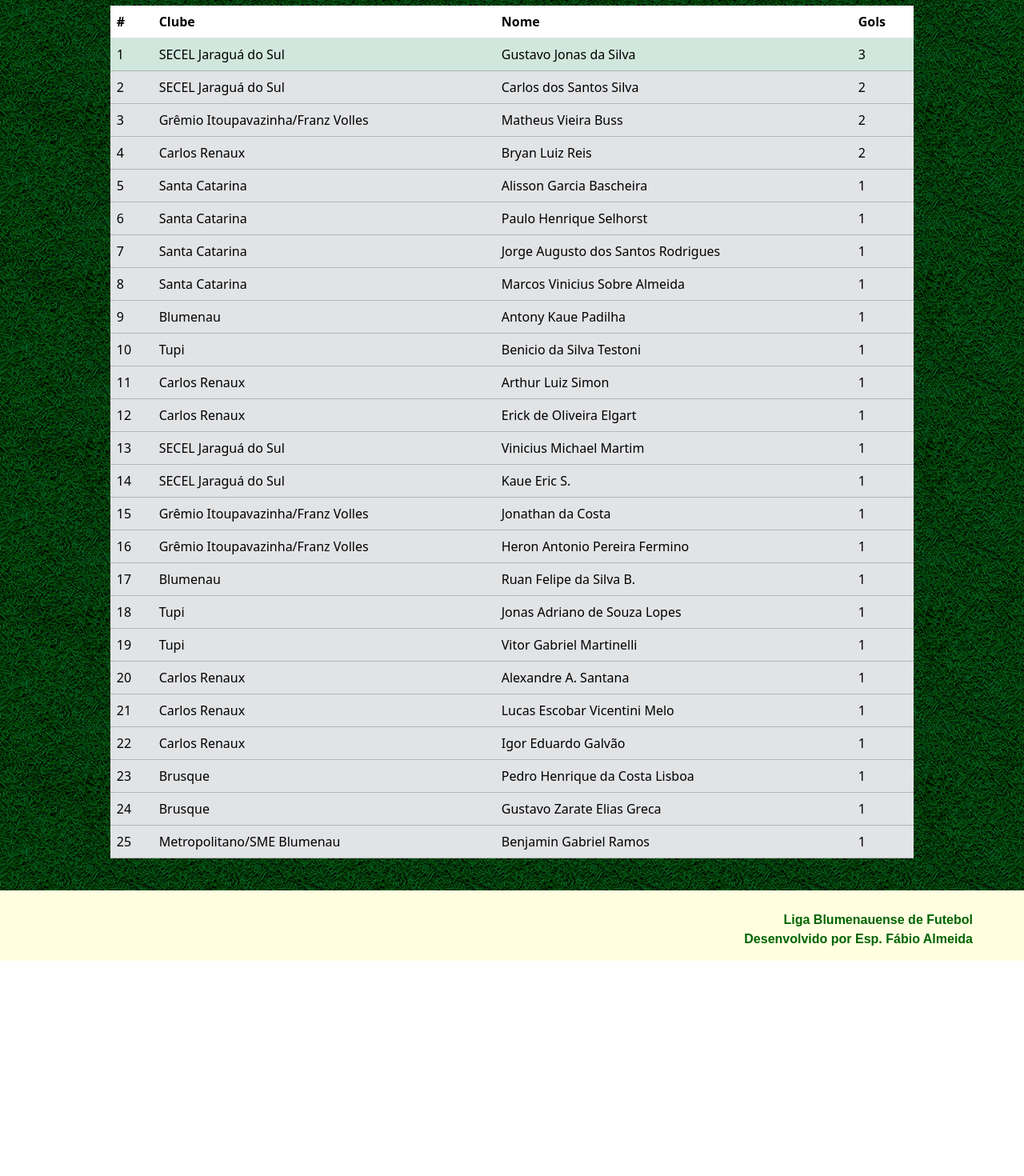
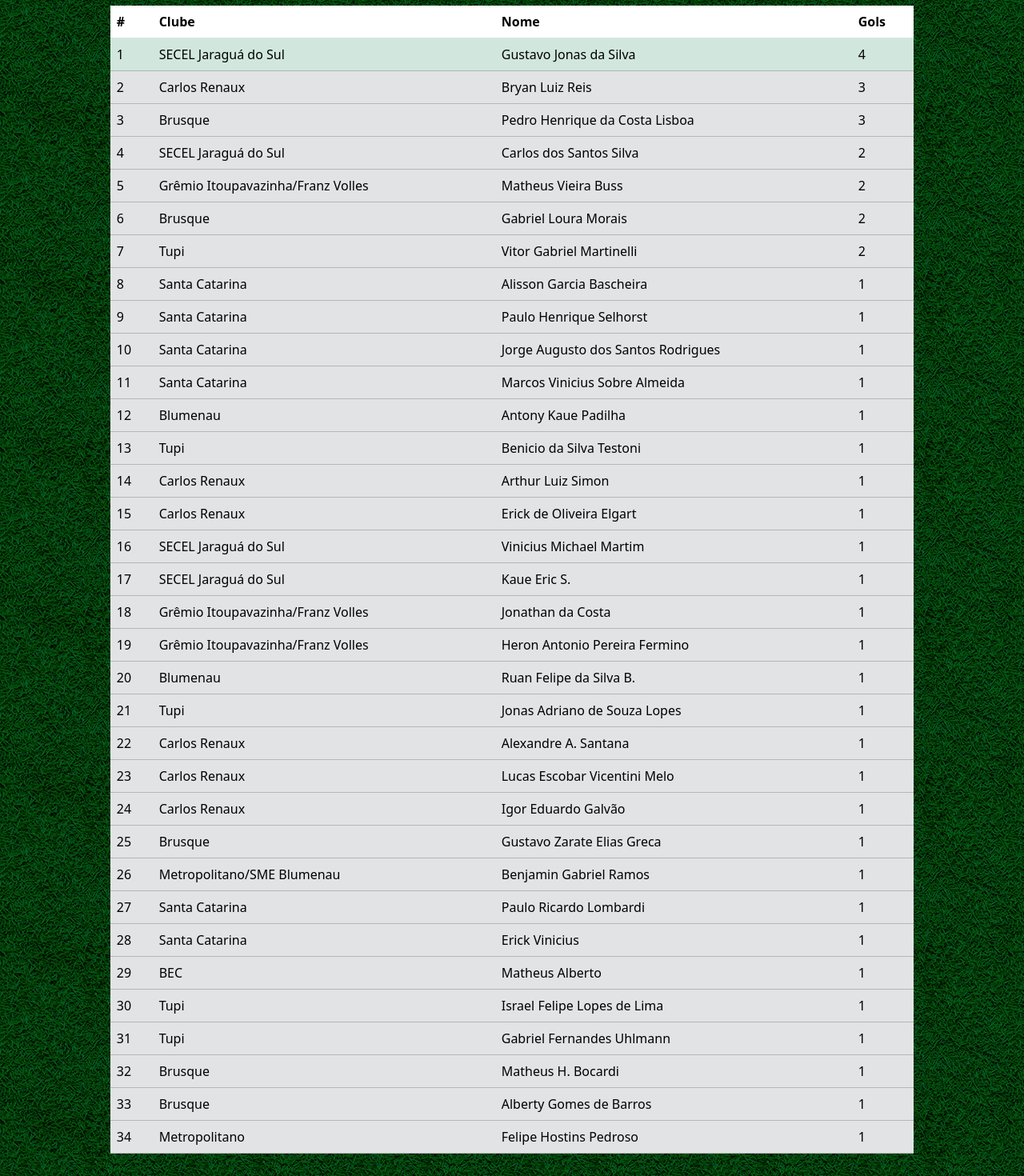
Before and after one commit to espFabioAlmeida/copalbfbase26, an Angular app: page /categoria-sub18 in a window 1280 px wide. Shown: the part 1260-2730 px from the top of the page at 80% size. Before the commit the page ends 2461 px from the top, so only its background shows below. Built offline with nearby package versions, Linux system fonts and the light colour scheme.

Commit message:
Atualização artilharia primeira fase

```diff
--- a/src/app/categoria-sub14/categoria-sub14.component.html
+++ b/src/app/categoria-sub14/categoria-sub14.component.html
@@ -106,80 +106,115 @@
                 <tr class="table-success">
                     <td>1</td>
                     <td>Brusque</td>
+                    <td>Guilherme Gianesi </td>
+                    <td>4</td>
+                </tr>
+                <tr class="table-secondary">
+                    <td>2</td>
+                    <td>Francis/IAFA</td>
+                    <td>Brian Felipe Z.</td>
+                    <td>4</td>
+                </tr>
+                <tr class="table-secondary">
+                    <td>3</td>
+                    <td>Brusque</td>
                     <td>Nicolas Felipe Foguesatto</td>
                     <td>3</td>
                 </tr>
                 <tr class="table-secondary">
-                    <td>2</td>
-                    <td>Brusque</td>
-                    <td>Guilherme Gianesi </td>
-                    <td>3</td>
-                </tr>
-                <tr class="table-secondary">
-                    <td>3</td>
+                    <td>4</td>
                     <td>NFC</td>
                     <td>Luís Antonio Santos da Silva</td>
                     <td>3</td>
                 </tr>
                 <tr class="table-secondary">
-                    <td>4</td>
+                    <td>5</td>
+                    <td>Brusque</td>
+                    <td>Joao Vitor Pereira Nunes dos Santos </td>
+                    <td>3</td>
+                </tr>
+                <tr class="table-secondary">
+                    <td>6</td>
+                    <td>Francis/IAFA</td>
+                    <td>Luiz Guilherme Lima A.</td>
+                    <td>3</td>
+                </tr>
+                <tr class="table-secondary">
+                    <td>7</td>
                     <td>Brusque</td>
                     <td>Lyan Boos</td>
                     <td>2</td>
                 </tr>
                 <tr class="table-secondary">
-                    <td>5</td>
+                    <td>8</td>
                     <td>NFC</td>
                     <td>Murilo Siegel</td>
                     <td>2</td>
                 </tr>
                 <tr class="table-secondary">
-                    <td>6</td>
-                    <td>Brusque</td>
-                    <td>Joao Vitor Pereira Nunes dos Santos </td>
-                    <td>1</td>
+                    <td>9</td>
+                    <td>Francis/IAFA</td>
+                    <td>Murilo Bianquini Ferrari</td>
+                    <td>2</td>
                 </tr>
                 <tr class="table-secondary">
-                    <td>7</td>
+                    <td>10</td>
+                    <td>Francis/IAFA</td>
+                    <td>Lorenzo Gabriel Figueiredo M.N.</td>
+                    <td>2</td>
+                </tr>
+                <tr class="table-secondary">
+                    <td>11</td>
                     <td>NFC</td>
                     <td>Bernardo Rocha Mantuani </td>
                     <td>1</td>
                 </tr>
                 <tr class="table-secondary">
-                    <td>8</td>
+                    <td>12</td>
                     <td>NFC</td>
                     <td>Enzo Reiter Salmoria</td>
                     <td>1</td>
                 </tr>
                 <tr class="table-secondary">
-                    <td>9</td>
+                    <td>13</td>
                     <td>NFC</td>
                     <td>Lucas Soares Agostinho</td>
                     <td>1</td>
                 </tr>
-
                 <tr class="table-secondary">
-                    <td>10</td>
+                    <td>14</td>
                     <td>Brusque</td>
                     <td>Davi Leonardo Pereira </td>
                     <td>1</td>
                 </tr>
                 <tr class="table-secondary">
-                    <td>11</td>
+                    <td>15</td>
                     <td>Brusque</td>
                     <td>Miuguel Oliveira Souza </td>
                     <td>1</td>
                 </tr>
                 <tr class="table-secondary">
-                    <td>12</td>
+                    <td>16</td>
                     <td>Brusque</td>
                     <td>Henrique Miranda </td>
                     <td>1</td>
                 </tr>
                 <tr class="table-secondary">
-                    <td>13</td>
+                    <td>17</td>
                     <td>Brusque</td>
                     <td>Luiz Barbosa  </td>
+                    <td>1</td>
+                </tr>
+                <tr class="table-secondary">
+                    <td>18</td>
+                    <td>Brusque</td>
+                    <td>Haley Gabriel Lana  </td>
+                    <td>1</td>
+                </tr>
+                <tr class="table-secondary">
+                    <td>19</td>
+                    <td>Francis/IAFA</td>
+                    <td>Antony Machado</td>
                     <td>1</td>
                 </tr>
             </tbody>
--- a/src/app/categoria-sub16/categoria-sub16.component.html
+++ b/src/app/categoria-sub16/categoria-sub16.component.html
@@ -168,24 +168,24 @@
                     <td>1</td>
                     <td>Brusque</td>
                     <td>Bernardo Abiel dos Santos Estevam</td>
-                    <td>3</td>
+                    <td>4</td>
                 </tr>
                 <tr class="table-secondary">
                     <td>2</td>
+                    <td>Brusque</td>
+                    <td>João Guilherme Fernandes Ribeiro da Silva </td>
+                    <td>4</td>
+                </tr>
+                <tr class="table-secondary">
+                    <td>3</td>
                     <td>NFC</td>
                     <td>Guilherme da Silva Nascimento </td>
                     <td>2</td>
                 </tr>
                 <tr class="table-secondary">
-                    <td>3</td>
+                    <td>4</td>
                     <td>NFC</td>
                     <td>Vicente Antonio Simas Conceição</td>
-                    <td>2</td>
-                </tr>
-                <tr class="table-secondary">
-                    <td>4</td>
-                    <td>Brusque</td>
-                    <td>João Guilherme Fernandes Ribeiro da Silva </td>
                     <td>2</td>
                 </tr>
                 <tr class="table-secondary">
@@ -196,71 +196,110 @@
                 </tr>
                 <tr class="table-secondary">
                     <td>6</td>
+                    <td>Brusque</td>
+                    <td>João Paulo Münch</td>
+                    <td>2</td>
+                </tr>
+                <tr class="table-secondary">
+                    <td>7</td>
+                    <td>Francis/IAFA</td>
+                    <td>Davi Neves de Oliveira</td>
+                    <td>2</td>
+                </tr>
+                <tr class="table-secondary">
+                    <td>8</td>
+                    <td>Santa Catarina</td>
+                    <td>Gustavo Donatti</td>
+                    <td>2</td>
+                </tr>
+                <tr class="table-secondary">
+                    <td>9</td>
+                    <td>NFC</td>
+                    <td>Vinicius Eduardo Ribeiro</td>
+                    <td>2</td>
+                </tr>
+                <tr class="table-secondary">
+                    <td>10</td>
+                    <td>NGA/Canto do Rio</td>
+                    <td>Gabriel Marley W. Vieira</td>
+                    <td>2</td>
+                </tr>
+                <tr class="table-secondary">
+                    <td>11</td>
                     <td>Santa Catarina</td>
                     <td>Lucas Katcha Dimmer Gomes</td>
                     <td>1</td>
                 </tr>
-
                 <tr class="table-secondary">
-                    <td>7</td>
-                    <td>Francis IAFA</td>
+                    <td>12</td>
+                    <td>Francis/IAFA</td>
                     <td>Kaua Alves Vieira </td>
                     <td>1</td>
                 </tr>
-
                 <tr class="table-secondary">
-                    <td>8</td>
+                    <td>13</td>
                     <td>Brusque</td>
                     <td>Guilherme Nort </td>
                     <td>1</td>
                 </tr>
-
                 <tr class="table-secondary">
-                    <td>9</td>
-                    <td>Brusque</td>
-                    <td>João Paulo Münch</td>
-                    <td>1</td>
-                </tr>
-                <tr class="table-secondary">
-                    <td>10</td>
+                    <td>14</td>
                     <td>Guerreiros do Futuro</td>
                     <td>Andrei José Quos Borges Soares</td>
                     <td>1</td>
                 </tr>
                 <tr class="table-secondary">
-                    <td>11</td>
+                    <td>15</td>
                     <td>NFC</td>
                     <td>Felipe Gabriel Futrtado A. W.</td>
                     <td>1</td>
                 </tr>
                 <tr class="table-secondary">
-                    <td>12</td>
-                    <td>IAFA</td>
-                    <td>Davi Neves de Oliveira</td>
-                    <td>1</td>
-                </tr>
-                <tr class="table-secondary">
-                    <td>13</td>
+                    <td>16</td>
                     <td>Brusque</td>
                     <td>Vitor Hugo Hammes S.</td>
                     <td>1</td>
                 </tr>
                 <tr class="table-secondary">
-                    <td>14</td>
+                    <td>17</td>
                     <td>Guerreiros do Futuro</td>
                     <td>Matheus Isac Viana Fagundes</td>
                     <td>1</td>
                 </tr>
                 <tr class="table-secondary">
-                    <td>15</td>
+                    <td>18</td>
                     <td>Santa Catarina</td>
                     <td>Yunior Vicente Mejias Gonzales</td>
                     <td>1</td>
                 </tr>
                 <tr class="table-secondary">
-                    <td>16</td>
+                    <td>19</td>
                     <td>NGA/Canto do Rio</td>
                     <td>Murilo Paulo </td>
+                    <td>1</td>
+                </tr>
+                <tr class="table-secondary">
+                    <td>20</td>
+                    <td>Santa Catarina</td>
+                    <td>Felipe Venturi</td>
+                    <td>1</td>
+                </tr>
+                <tr class="table-secondary">
+                    <td>21</td>
+                    <td>Brusque</td>
+                    <td>Artur Garcia Nogueira</td>
+                    <td>1</td>
+                </tr>
+                <tr class="table-secondary">
+                    <td>22</td>
+                    <td>Brusque</td>
+                    <td>Gabriel Cordeiro Henriques</td>
+                    <td>1</td>
+                </tr>
+                <tr class="table-secondary">
+                    <td>23</td>
+                    <td>NGA/Canto do Rio</td>
+                    <td>Bernardo Prado </td>
                     <td>1</td>
                 </tr>
             </tbody>
--- a/src/app/categoria-sub18/categoria-sub18.component.html
+++ b/src/app/categoria-sub18/categoria-sub18.component.html
@@ -195,151 +195,206 @@
                     <td>1</td>
                     <td>SECEL Jaraguá do Sul</td>
                     <td>Gustavo Jonas da Silva</td>
+                    <td>4</td>
+                </tr>
+                <tr class="table-secondary">
+                    <td>2</td>
+                    <td>Carlos Renaux</td>
+                    <td>Bryan Luiz Reis</td>
                     <td>3</td>
                 </tr>
                 <tr class="table-secondary">
-                    <td>2</td>
+                    <td>3</td>
+                    <td>Brusque</td>
+                    <td>Pedro Henrique da Costa Lisboa </td>
+                    <td>3</td>
+                </tr>
+                <tr class="table-secondary">
+                    <td>4</td>
                     <td>SECEL Jaraguá do Sul</td>
                     <td>Carlos dos Santos Silva</td>
                     <td>2</td>
                 </tr>
                 <tr class="table-secondary">
-                    <td>3</td>
+                    <td>5</td>
                     <td>Grêmio Itoupavazinha/Franz Volles</td>
                     <td>Matheus Vieira Buss </td>
                     <td>2</td>
                 </tr>
                 <tr class="table-secondary">
-                    <td>4</td>
-                    <td>Carlos Renaux</td>
-                    <td>Bryan Luiz Reis</td>
+                    <td>6</td>
+                    <td>Brusque</td>
+                    <td>Gabriel Loura Morais</td>
+                    <td>2</td>
+                </tr>
+                 <tr class="table-secondary">
+                    <td>7</td>
+                    <td>Tupi</td>
+                    <td>Vitor Gabriel Martinelli </td>
                     <td>2</td>
                 </tr>
                 <tr class="table-secondary">
-                    <td>5</td>
+                    <td>8</td>
                     <td>Santa Catarina</td>
                     <td>Alisson Garcia Bascheira </td>
                     <td>1</td>
                 </tr>
                 <tr class="table-secondary">
-                    <td>6</td>
+                    <td>9</td>
                     <td>Santa Catarina</td>
                     <td>Paulo Henrique Selhorst </td>
                     <td>1</td>
                 </tr>
                 <tr class="table-secondary">
-                    <td>7</td>
+                    <td>10</td>
                     <td>Santa Catarina</td>
                     <td>Jorge Augusto dos Santos Rodrigues </td>
                     <td>1</td>
                 </tr>
                 <tr class="table-secondary">
-                    <td>8</td>
+                    <td>11</td>
                     <td>Santa Catarina</td>
                     <td>Marcos Vinicius Sobre Almeida </td>
                     <td>1</td>
                 </tr>
 
                 <tr class="table-secondary">
-                    <td>9</td>
+                    <td>12</td>
                     <td>Blumenau</td>
                     <td>Antony Kaue Padilha </td>
                     <td>1</td>
                 </tr>
                 <tr class="table-secondary">
-                    <td>10</td>
+                    <td>13</td>
                     <td>Tupi</td>
                     <td>Benicio da Silva Testoni</td>
                     <td>1</td>
                 </tr>
                 <tr class="table-secondary">
-                    <td>11</td>
+                    <td>14</td>
                     <td>Carlos Renaux</td>
                     <td>Arthur Luiz Simon</td>
                     <td>1</td>
                 </tr>
                 <tr class="table-secondary">
-                    <td>12</td>
+                    <td>15</td>
                     <td>Carlos Renaux</td>
                     <td>Erick de Oliveira Elgart</td>
                     <td>1</td>
                 </tr>
                 <tr class="table-secondary">
-                    <td>13</td>
+                    <td>16</td>
                     <td>SECEL Jaraguá do Sul</td>
                     <td>Vinicius Michael Martim</td>
                     <td>1</td>
                 </tr>
                 <tr class="table-secondary">
-                    <td>14</td>
+                    <td>17</td>
                     <td>SECEL Jaraguá do Sul</td>
                     <td>Kaue Eric S.</td>
                     <td>1</td>
                 </tr>
                 <tr class="table-secondary">
-                    <td>15</td>
+                    <td>18</td>
                     <td>Grêmio Itoupavazinha/Franz Volles</td>
                     <td>Jonathan da Costa </td>
                     <td>1</td>
                 </tr>
                 <tr class="table-secondary">
-                    <td>16</td>
+                    <td>19</td>
                     <td>Grêmio Itoupavazinha/Franz Volles</td>
                     <td>Heron Antonio Pereira Fermino </td>
                     <td>1</td>
                 </tr>
                 <tr class="table-secondary">
-                    <td>17</td>
+                    <td>20</td>
                     <td>Blumenau</td>
                     <td>Ruan Felipe da Silva B. </td>
                     <td>1</td>
                 </tr>
                 <tr class="table-secondary">
-                    <td>18</td>
+                    <td>21</td>
                     <td>Tupi</td>
                     <td>Jonas Adriano de Souza Lopes  </td>
                     <td>1</td>
                 </tr>
                 <tr class="table-secondary">
-                    <td>19</td>
-                    <td>Tupi</td>
-                    <td>Vitor Gabriel Martinelli </td>
-                    <td>1</td>
-                </tr>
-                <tr class="table-secondary">
-                    <td>20</td>
+                    <td>22</td>
                     <td>Carlos Renaux</td>
                     <td>Alexandre A. Santana</td>
                     <td>1</td>
                 </tr>
                 <tr class="table-secondary">
-                    <td>21</td>
+                    <td>23</td>
                     <td>Carlos Renaux</td>
                     <td>Lucas Escobar Vicentini Melo</td>
                     <td>1</td>
                 </tr>
                 <tr class="table-secondary">
-                    <td>22</td>
+                    <td>24</td>
                     <td>Carlos Renaux</td>
                     <td>Igor Eduardo Galvão </td>
                     <td>1</td>
                 </tr>
+
                 <tr class="table-secondary">
-                    <td>23</td>
-                    <td>Brusque</td>
-                    <td>Pedro Henrique da Costa Lisboa </td>
-                    <td>1</td>
-                </tr>
-                <tr class="table-secondary">
-                    <td>24</td>
+                    <td>25</td>
                     <td>Brusque</td>
                     <td>Gustavo Zarate Elias Greca </td>
                     <td>1</td>
                 </tr>
                 <tr class="table-secondary">
-                    <td>25</td>
+                    <td>26</td>
                     <td>Metropolitano/SME Blumenau</td>
                     <td>Benjamin Gabriel Ramos </td>
+                    <td>1</td>
+                </tr>
+                <tr class="table-secondary">
+                    <td>27</td>
+                    <td>Santa Catarina</td>
+                    <td>Paulo Ricardo Lombardi </td>
+                    <td>1</td>
+                </tr>
+                <tr class="table-secondary">
+                    <td>28</td>
+                    <td>Santa Catarina</td>
+                    <td>Erick  Vinicius </td>
+                    <td>1</td>
+                </tr>
+                <tr class="table-secondary">
+                    <td>29</td>
+                    <td>BEC</td>
+                    <td>Matheus Alberto </td>
+                    <td>1</td>
+                </tr>
+                <tr class="table-secondary">
+                    <td>30</td>
+                    <td>Tupi</td>
+                    <td>Israel Felipe Lopes de Lima  </td>
+                    <td>1</td>
+                </tr>
+                <tr class="table-secondary">
+                    <td>31</td>
+                    <td>Tupi</td>
+                    <td>Gabriel Fernandes Uhlmann </td>
+                    <td>1</td>
+                </tr>
+                <tr class="table-secondary">
+                    <td>32</td>
+                    <td>Brusque</td>
+                    <td>Matheus H. Bocardi </td>
+                    <td>1</td>
+                </tr>
+                <tr class="table-secondary">
+                    <td>33</td>
+                    <td>Brusque</td>
+                    <td>Alberty Gomes de Barros</td>
+                    <td>1</td>
+                </tr>
+                <tr class="table-secondary">
+                    <td>34</td>
+                    <td>Metropolitano</td>
+                    <td>Felipe Hostins Pedroso</td>
                     <td>1</td>
                 </tr>
             </tbody>
```
